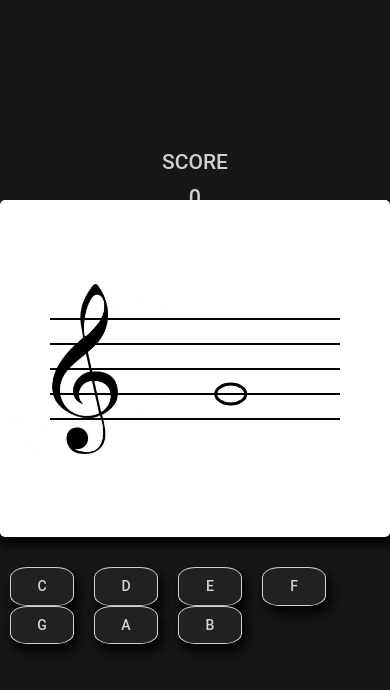
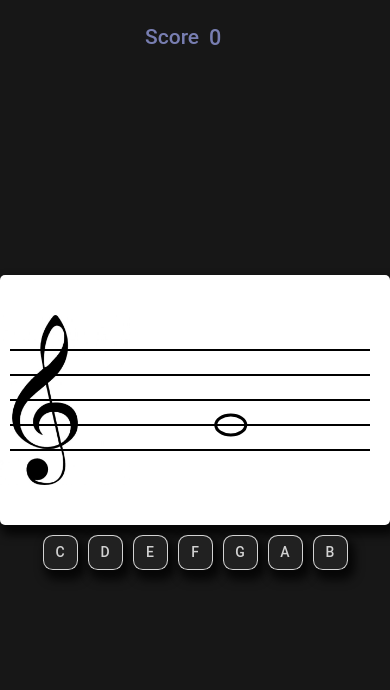
Before and after one commit to Michielab/musicNotes, a React (Create React App) app: page / in a window 390 px wide. Shown: the top 690 px of the page. Built offline with nearby package versions, Linux system fonts and the light colour scheme.

Commit message:
applying styling

```diff
--- a/src/components/stave/Stave.tsx
+++ b/src/components/stave/Stave.tsx
@@ -13,17 +13,19 @@ function Stave(props: any) {
   const middle = height / 2;
 
   /* Divider and end are used to determine x and y points */
-  let divider, end;
-  width > 8000 ? (end = 800 - 50) : (end = width - 50);
+  let divider, start, end;
+  width < 400 ? end = width - 20 : width > 8000 ? (end = 800 - 50) : (end = width - 50);
   height < 125 ? (divider = 15) : (divider = 25);
+
+  start = width < 600 ? 10 : 50;
 
   /* The x and y points used to draw the note lines */
   const vertices = [
-    [[50, middle - divider * 2], [end, middle - divider * 2]],
-    [[50, middle - divider], [end, middle - divider]],
-    [[50, middle], [end, middle]],
-    [[50, middle + divider], [end, middle + divider]],
-    [[50, middle + divider * 2], [end, middle + divider * 2]]
+    [[start, middle - divider * 2], [end, middle - divider * 2]],
+    [[start, middle - divider], [end, middle - divider]],
+    [[start, middle], [end, middle]],
+    [[start, middle + divider], [end, middle + divider]],
+    [[start, middle + divider * 2], [end, middle + divider * 2]]
   ];
 
   return (
--- a/src/components/ui/button/Button.tsx
+++ b/src/components/ui/button/Button.tsx
@@ -23,6 +23,8 @@ const styles = (theme: Theme) =>
       mozBoxShadow: '4px 7px 10px 3px rgba(0,0,0,0.75)',
       boxShadow: '4px 7px 10px 3px rgba(0,0,0,0.75)',
       margin: '0 10px',
+      height: `${theme.spacing.unit * 6.25}px`,
+      width: `${theme.spacing.unit * 6.25}px`,
       '&:hover': {
         backgroundColor: theme.palette.primary.main
       },
@@ -33,7 +35,14 @@ const styles = (theme: Theme) =>
         '&:hover': {
           backgroundColor: theme.palette.primary.main
         }
-      }
+      },
+      [theme.breakpoints.only('xs')]: {
+        height: `${theme.spacing.unit * 4.375}px`,
+        width: `${theme.spacing.unit * 4.375}px`,
+        margin: '0 5px',
+        minWidth: `${theme.spacing.unit * 4.375}px`,
+        padding: 0
+      },
     },
   });
 
--- a/src/components/ui/button/ButtonBar.tsx
+++ b/src/components/ui/button/ButtonBar.tsx
@@ -14,7 +14,10 @@ import { useStateValue } from 'contextProvider/contextProvider';
 const styles = (theme: Theme) =>
   createStyles({
     container: {
-      marginTop: 30
+      marginTop: 30,
+      [theme.breakpoints.only('xs')]: {
+        marginTop: 10,
+      }
     },
     rippleCorrect: {
       color: `${theme.palette.secondary.main} !important`
--- a/src/components/ui/container/Container.tsx
+++ b/src/components/ui/container/Container.tsx
@@ -27,7 +27,7 @@ const styles = (theme: Theme) =>
     },
     stave: {
         backgroundColor: 'white',
-        height: '40%',
+        height: '320px',
         width: '50%',
         minWidth: '320px',
         minHeight: ' 300px',
@@ -39,6 +39,8 @@ const styles = (theme: Theme) =>
         borderRadius: '5px',
         [theme.breakpoints.only('xs')]: {
           width: '100%',
+          minHeight: '250px',
+          height: '250px'
         },
         [theme.breakpoints.only('sm')]: {
           width: '100%',
--- a/src/components/ui/gClef/Gclef.tsx
+++ b/src/components/ui/gClef/Gclef.tsx
@@ -8,7 +8,12 @@ import Gsleutel from 'images/Gsleutel.jpg'
 
 const styles = (theme: Theme) =>
   createStyles({
-    image: { width: 170 }
+    image: { width: 170 ,
+      [theme.breakpoints.only('xs')]: {
+        x: -40
+      }
+    },
+
   });
 
 interface GclefProps extends WithStyles<typeof styles> {
--- a/src/components/ui/score/Score.tsx
+++ b/src/components/ui/score/Score.tsx
@@ -33,15 +33,28 @@ const styles = (theme: Theme) =>
       top: '150px',
       margin: '0 auto',
       textAlign: 'center',
-      fontSize: '1.5em'
+      fontSize: '1.5em',
+      [theme.breakpoints.only('xs')]: {
+        top: 25,
+        display: 'flex',
+        alignItems: 'center'
+      }
     },
     scoreTitle: {
-      color: theme.palette.primary.contrastText
+      color: theme.palette.primary.contrastText,
+      [theme.breakpoints.only('xs')]: {
+        marginRight: 10,
+        color: '#787eb1'
+      }
     },
     scores: {
       fontSize: '0.9em',
       marginTop: '10px',
-      color: theme.palette.primary.contrastText
+      color: theme.palette.primary.contrastText,
+      [theme.breakpoints.only('xs')]: {
+        marginTop: 0,
+        color: '#787eb1'
+      }
     },
     addPoints: {
       // color: '#2FD566',
@@ -72,16 +85,14 @@ function Score(props: ScoreProps) {
   const prevScore: any = usePrevious(score);
   const { classes } = props;
 
-   differentScores = score !== prevScore ? true : false
+  differentScores = score !== prevScore ? true : false;
 
-   function toggleFadeInt() {
-    setFadeIn(false)
-    differentScores = false
+  function toggleFadeInt() {
+    setFadeIn(false);
+    differentScores = false;
   }
 
   /* hook to get the previous state */
-
-
 
   // useEffect(() => {
   //   score !== prevScore && toggleFadeInt();
@@ -96,13 +107,13 @@ function Score(props: ScoreProps) {
   return (
     <div className={classes.score}>
       <Typography variant="title" classes={{ root: classes.scoreTitle }}>
-        SCORE
+        Score
       </Typography>
       <Typography variant="title" classes={{ root: classes.scores }}>
         {score}
       </Typography>
       {/* {fadeIn && ( */}
-        {/* <Fade
+      {/* <Fade
           in={differentScores}
           timeout={{ enter: 500, exit: 1500 }}
           onEntered={toggleFadeInt}
--- a/src/components/ui/stave/StaveUI.tsx
+++ b/src/components/ui/stave/StaveUI.tsx
@@ -5,7 +5,8 @@ import { withStyles, WithStyles, createStyles, Theme } from '@material-ui/core';
 
 const styles = (theme: Theme) =>
   createStyles({
-    stave: { width: '100%', height: '100%', minHeight: '290px' }
+    stave: { width: '100%', height: '100%', minHeight: '290px'
+  }
   });
 
 interface StaveUIProps extends WithStyles<typeof styles> {
--- a/src/theme/customTheme.js
+++ b/src/theme/customTheme.js
@@ -12,5 +12,5 @@ export const theme = createMuiTheme({
     error: {
       main: '#ff0000'
     }
-  }
+  },
 });
```
